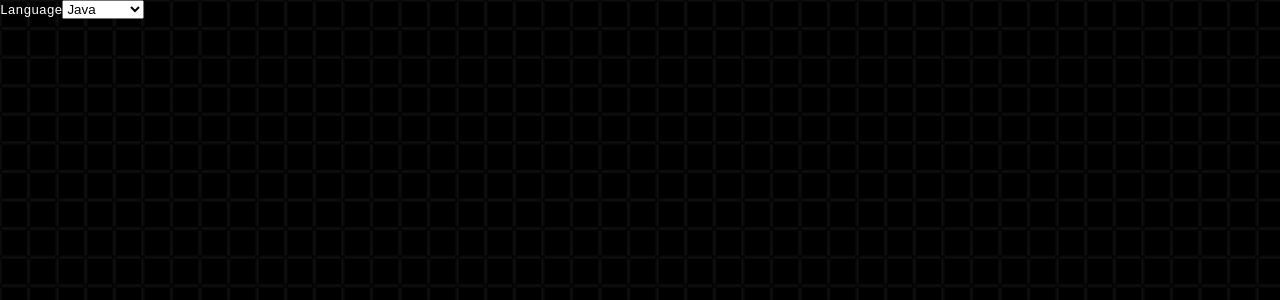
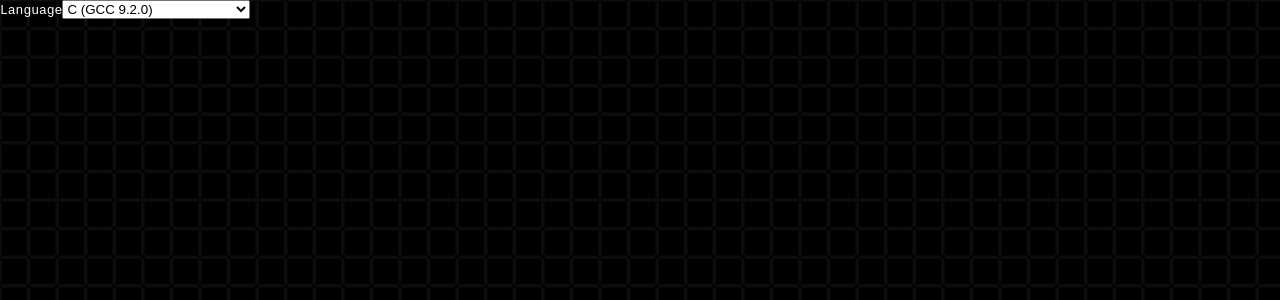
Before and after one commit to jaeheonshim/MCCS-AutoGrade, a Next.js app: page /components/EditorToolbar in a window 1280 px wide. Shown: the top 300 px of the page. Built offline with nearby package versions, Linux system fonts and the light colour scheme.

Commit message:
Add support for multiple languages

```diff
--- a/pages/api/submission/submit.js
+++ b/pages/api/submission/submit.js
@@ -2,6 +2,6 @@ import { submission } from "../../../src/Judge0";
 
 export default async function handler(req, res) {
     const code = req.body.code;
-    const out = await submission(code);
+    const out = await submission(code, req.body.language);
     res.status(200).json(out);
 }
--- a/pages/code/[id].js
+++ b/pages/code/[id].js
@@ -44,7 +44,7 @@ export default function Code(props) {
                             onMount={handleEditorDidMount}
                         />
                     </div>
-                    <CodeRunner getCodeContent={() => editorRef.current.getValue()} />
+                    <CodeRunner getCodeContent={() => editorRef.current.getValue()} getSelectedLanguage={() => language} />
                 </div>
             </div>
         </div>
--- a/pages/components/CodeRunner.js
+++ b/pages/components/CodeRunner.js
@@ -1,7 +1,7 @@
 import { useEffect, useRef, useState } from "react";
 import editorcss from "../../styles/editorarea.module.css"
 import ReactHtmlParser from "react-html-parser"
-import { StatusDefinition } from "../../src/Judge0";
+import { Languages, StatusDefinition } from "../../src/Judge0";
 
 export default function CodeRunner(props) {
     const consoleLines = useRef([]);
@@ -67,6 +67,7 @@ export default function CodeRunner(props) {
     }
 
     function processStatus(status) {
+        consoleLine(Buffer.from(status.stdout || "", "base64").toString("utf8"));
         if(StatusDefinition.good.includes(status.status.id)) {
             consoleMegaSuccess(status.status.description);
         } else {
@@ -93,7 +94,8 @@ export default function CodeRunner(props) {
                 "Content-Type": "application/json"
             },
             body: JSON.stringify({
-                code: code
+                code: code,
+                language: Languages[props.getSelectedLanguage()]
             })
         })).json();
 
--- a/pages/components/EditorToolbar.js
+++ b/pages/components/EditorToolbar.js
@@ -3,10 +3,10 @@ export default function EditorToolbar(props) {
         <div>
             <label for="language">Language</label>
             <select id="language" onChange={(event) => props.onLangChange(event.target.value)}>
-                <option value="java">Java</option>
-                <option value="javascript">Javascript</option>
-                <option value="python">Python</option>
-                <option value="c">C</option>
+                <option value="c">C (GCC 9.2.0)</option>
+                <option value="java" defaultValue={true}>Java (OpenJDK 13.0.1)</option>
+                <option value="javascript">Javascript (Node.js 12.14.0)</option>
+                <option value="python">Python (3.8.1)</option>
             </select>
         </div>
     )
--- a/src/Judge0.js
+++ b/src/Judge0.js
@@ -1,7 +1,8 @@
-export async function submission(code) {
+export async function submission(code, languageId) {
     const body = {
         "source_code": code,
-        "language_id": 75
+        "redirect_stderr_to_stdout": true,
+        "language_id": languageId
     }
 
     const res = await fetch(`http://207.244.235.226:2358/submissions/?base64_encoded=true`, {
@@ -24,3 +25,10 @@ export async function status(token) {
 export const StatusDefinition = {
     good: [1, 2, 3]
 }
+
+export const Languages = {
+    "c": 50,
+    "java": 62,
+    "javascript": 63,
+    "python": 71
+}
```
